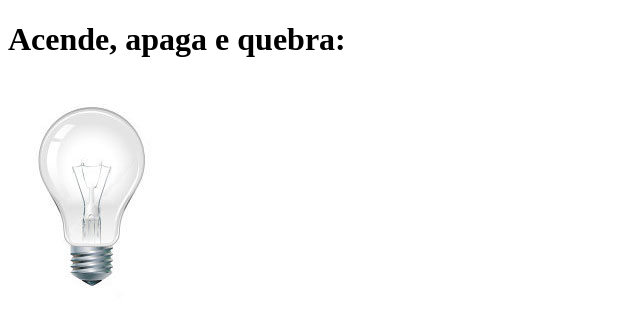
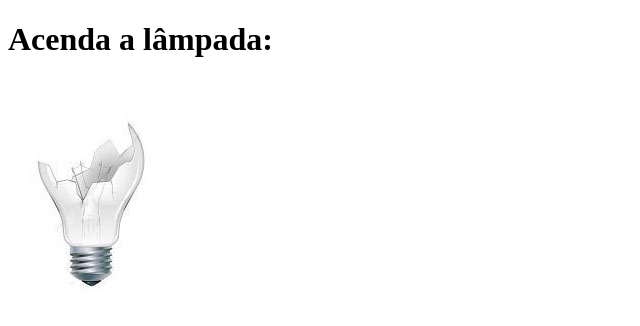
Before and after one commit to RodrigooWM/projeto-glass, a plain HTML site: page teste_03.html in a window 1280 px wide. Both pictures are taken after a click on the picture 92 px from the left and 189 px from the top of the page. Shown: the whole page, without its empty margins (0-640 px from the left). Drawn offline with Linux system fonts and the light colour scheme.

Commit message:
Teste 3 realizado com alteração/simplificação do código.

```diff
--- a/teste_03.html
+++ b/teste_03.html
@@ -4,26 +4,23 @@
     <meta charset="UTF-8">
     <title>Outro teste</title>
     <script>
+        var quebrada = false;
+        function mudaLampada(tipo) {
 
-        function acendeLampada() {
-            document.getElementById("luz").src = "_imagens/lampada-acesa.jpg";
-
-        }
-        function apagaLampada() {
-            document.getElementById("luz").src = "_imagens/lampada-apagada.jpg";
-
-        }
-        function quebraLampada() {
-            document.getElementById("luz").src = "_imagens/lampada-quebrada.jpg";
-
-        }
+            if (!quebrada) {
+                document.getElementById("luz").src = "_imagens/" + tipo + ".jpg"
+                if (tipo == 'lampada-quebrada') {
+                    quebrada = true;
+                                    }
+                            }
+                                                 }
     </script>
 </head>
 <body>
-<h1>Acende, apaga e quebra:</h1>
+<h1>Acenda a lâmpada:</h1>
 <img src="_imagens/lampada-apagada.jpg" id="luz"
-     onmousemove="acendeLampada()"
-     onmouseout="apagaLampada()"
-     onclick="quebraLampada()"/>
+     onmousemove="mudaLampada('lampada-acesa')"
+     onmouseout="mudaLampada('lampada-apagada')"
+     onclick="mudaLampada('lampada-quebrada')"/>
 </body>
 </html>
```
